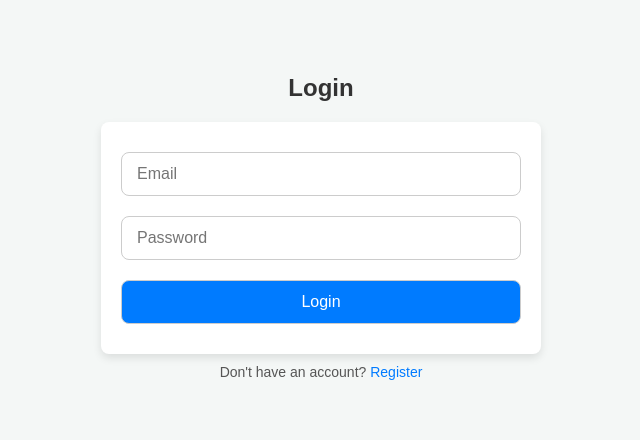
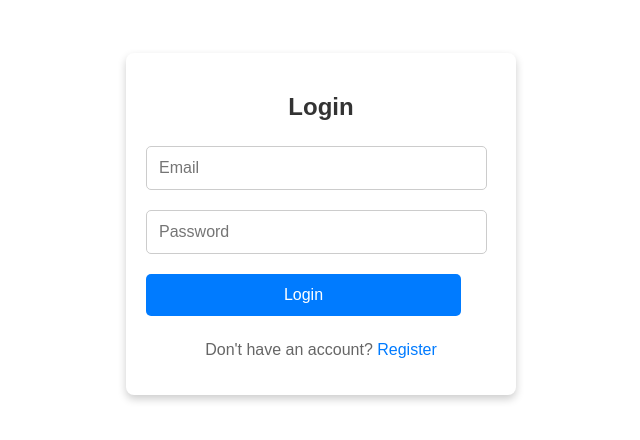
Before and after one commit to AyushDubey-maker/plannix, a React (Create React App) app: page /login in a window 1280 px wide. Shown: the part 176-616 px from the top of the page, without its empty margins (319-959 px from the left). Built offline with nearby package versions, Linux system fonts and the light colour scheme; no server answers.

Commit message:
layout updated

```diff
--- a/src/index.js
+++ b/src/index.js
@@ -1,5 +1,5 @@
 import React, { useEffect, useState } from "react";
-import ReactDOM from "react-dom";
+import ReactDOM from "react-dom/client";
 import { BrowserRouter as Router, Routes, Route, useNavigate, useLocation } from "react-router-dom";
 import { onAuthStateChanged } from "firebase/auth";
 
@@ -10,7 +10,7 @@ import Login from "./pages/Login";
 import Register from "./pages/Register";
 import HomePage from "./pages/HomePage";
 import CreateWorkspacePage from "./pages/CreateWorkspacePage";
-
+import FormWorkspace from "./pages/FormWorkspace";
 import reportWebVitals from './reportWebVitals';
 
 
@@ -38,6 +38,7 @@ const Root = () => {
       <Route path="/login" element={<Login />} />
       <Route path="/register" element={<Register />} /> {/* Always accessible */}
       <Route path="/create-workspace" element={<CreateWorkspacePage />} />
+      <Route path="/form-workspace" element={user ? <FormWorkspace user={user} /> : <Login />} />
 
       </Routes>
   );
--- a/src/pages/CreateWorkspacePage.css
+++ b/src/pages/CreateWorkspacePage.css
@@ -18,19 +18,19 @@ body{
   /* Profile Header */
   .profile-header {
     display: flex;
-    align-items: center;
+    /* align-items: center; */
     justify-content: space-between;
     width: 100%;
     padding: 10px 0;
     box-sizing: border-box;
-    border-bottom: 1px solid #ddd;
+    /* border-bottom: 1px solid #ddd; */
   }
 
   .profile-info {
     display: flex;
     /* align-items: center; */
     flex-direction: column;
-    margin-top: 35%;
+    /* margin-top: 35%; */
   }
 
   .profile-photo {
@@ -42,6 +42,8 @@ body{
 
   .bio {
     text-align: left;
+    width: 100%;
+    border-bottom: 1px solid #ddd;
   }
 
   .username {
--- a/src/pages/CreateWorkspacePage.js
+++ b/src/pages/CreateWorkspacePage.js
@@ -17,15 +17,7 @@ const CreateWorkspacePage = () => {
             className="profile-photo"
           />
           </div>
-          <div className="bio">
-            <h2 className="username">Plannix</h2>
-            <p className="bio-text">E-commerce Website</p>
-            <p className="bio-description">
-              Selective free resources for designers @plannix.
-              <br />
-              Tempe, Arizona
-            </p>
-          </div>
+
         </div>
         <div className="profile-stats-follow">
           <div className="profile-stats">
@@ -45,6 +37,16 @@ const CreateWorkspacePage = () => {
           <button className="follow-button">Follow</button>
         </div>
       </header>
+
+      <div className="bio">
+            <h2 className="username">Plannix</h2>
+            <p className="bio-text">E-commerce Website</p>
+            <p className="bio-description">
+              Selective free resources for designers @plannix.
+              <br />
+              Tempe, Arizona
+            </p>
+          </div>
 
       {/* Stories section */}
       <section className="stories">
--- /dev/null
+++ b/src/pages/FormWorkspace.css
@@ -0,0 +1,82 @@
+.form-workspace {
+    display: flex;
+    flex-direction: column;
+    align-items: center;
+    padding: 20px;
+  }
+
+  .form-workspace >  header {
+    display: flex;
+    justify-content: space-between;
+    width: 100%;
+    align-items: center;
+    border-bottom: 1px solid #ddd;
+    padding-bottom: 10px;
+    margin-bottom: 20px;
+  }
+
+  header h2 {
+    font-size: 1.5em;
+  }
+
+  header button {
+    background-color: #007bff;
+    color: white;
+    padding: 8px 16px;
+    border: none;
+    border-radius: 5px;
+    cursor: pointer;
+  }
+
+  header button:hover {
+    background-color: #0056b3;
+  }
+
+  form {
+    display: flex;
+    flex-direction: column;
+    width: 100%;
+    max-width: 400px;
+    margin: 0;
+  }
+
+  label {
+    margin-bottom: 10px;
+    font-weight: bold;
+  }
+
+  input, textarea {
+    width: 100%;
+    padding: 8px;
+    margin-top: 5px;
+    margin-bottom: 15px;
+    border: 1px solid #ddd;
+    border-radius: 5px;
+  }
+
+  button[type="submit"] {
+    padding: 10px;
+    background-color: #007bff;
+    color: white;
+    border: none;
+    border-radius: 5px;
+    cursor: pointer;
+  }
+
+  button[type="submit"]:hover {
+    background-color: #0056b3;
+  }
+
+
+  .profile-photo-preview {
+    margin-top: 10px;
+    text-align: center;
+  }
+
+  .thumbnail {
+    width: 100px;
+    height: 100px;
+    object-fit: cover;
+    border-radius: 50%;
+    margin-top: 5px;
+  }
--- /dev/null
+++ b/src/pages/FormWorkspace.js
@@ -0,0 +1,116 @@
+import React, { useState } from "react";
+import { useNavigate } from "react-router-dom";
+import { signOut } from "firebase/auth";
+import { auth } from "../firebase";
+import './FormWorkspace.css'
+
+const FormWorkspace = ({ user }) => {
+  const [workspaceName, setWorkspaceName] = useState("");
+  const [bio, setBio] = useState("");
+  const [username, setUsername] = useState("");
+  const [profilePhoto, setProfilePhoto] = useState(null);
+  const [profilePhotoPreview, setProfilePhotoPreview] = useState(null);
+  const [followers, setFollowers] = useState("");
+  const [posts, setPosts] = useState("");
+  const [following, setFollowing] = useState("");
+
+  const navigate = useNavigate();
+
+    // Handle logout
+    const handleLogout = async () => {
+        await signOut(auth);
+        navigate("/login");
+      };
+
+  // Handle profile photo file selection
+  const handleProfilePhotoChange = (e) => {
+    const file = e.target.files[0];
+    setProfilePhoto(file);
+
+    // Generate a thumbnail preview
+    if (file) {
+      const reader = new FileReader();
+      reader.onloadend = () => {
+        setProfilePhotoPreview(reader.result);
+      };
+      reader.readAsDataURL(file);
+    } else {
+      setProfilePhotoPreview(null);
+    }
+  };
+
+  const handleSubmit = (e) => {
+    e.preventDefault();
+
+    // Pass data to the CreateWorkspacePage
+    navigate("/create-workspace", {
+      state: {
+        workspaceName,
+        bio,
+        username,
+        profilePhoto,
+        followers,
+        posts,
+        following,
+      },
+    });
+  };
+  // Get the first letter of the user's email
+  const userInitial = user?.email ? user.email[0].toUpperCase() : "?";
+  return (
+    <div className="form-workspace">
+    <header className="header">
+        <div className="profile-icon">{userInitial}</div>
+        <button className="logout-button" onClick={handleLogout}>Logout</button>
+      </header>
+
+      <form onSubmit={handleSubmit}>
+        <label>
+          Workspace Name:
+          <input type="text" value={workspaceName} onChange={(e) => setWorkspaceName(e.target.value)} required />
+        </label>
+
+        <label>
+          Bio:
+          <textarea value={bio} onChange={(e) => setBio(e.target.value)} required />
+        </label>
+
+        <label>
+          Username:
+          <input type="text" value={username} onChange={(e) => setUsername(e.target.value)} required />
+        </label>
+
+        <label>
+          Profile Photo:
+          <input type="file" accept="image/*" onChange={handleProfilePhotoChange} required />
+        </label>
+
+        {profilePhotoPreview && (
+          <div className="profile-photo-preview">
+            <p>Profile Photo Preview:</p>
+            <img src={profilePhotoPreview} alt="Profile Preview" className="thumbnail" />
+          </div>
+        )}
+
+        <label>
+          Followers Count:
+          <input type="number" value={followers} onChange={(e) => setFollowers(e.target.value)} required />
+        </label>
+
+        <label>
+          Posts Count:
+          <input type="number" value={posts} onChange={(e) => setPosts(e.target.value)} required />
+        </label>
+
+        <label>
+          Following Count:
+          <input type="number" value={following} onChange={(e) => setFollowing(e.target.value)} required />
+        </label>
+
+        <button type="submit">Create Workspace</button>
+      </form>
+    </div>
+  );
+};
+
+export default FormWorkspace;
--- a/src/pages/HomePage.js
+++ b/src/pages/HomePage.js
@@ -47,7 +47,7 @@ const HomePage = ({ user }) => {
 
       {/* Footer with button */}
       <footer className="footer">
-        <button className="create-workspace-button" onClick={() => navigate("/create-workspace")}>Create New Workspace</button>
+        <button className="create-workspace-button" onClick={() => navigate("/form-workspace")}>Create New Workspace</button>
       </footer>
     </div>
   );
--- a/src/pages/Login.js
+++ b/src/pages/Login.js
@@ -1,7 +1,7 @@
 import React, { useState } from "react";
 import { getAuth, signInWithEmailAndPassword } from "firebase/auth";
 import { useNavigate } from "react-router-dom";
-
+import './main.css'
 const Login = () => {
   const [email, setEmail] = useState("");
   const [password, setPassword] = useState("");
@@ -21,6 +21,7 @@ const Login = () => {
   };
 
   return (
+    <div className="form-container-wrapper">
     <div className="form-container">
       <h2>Login</h2>
       <form onSubmit={handleLogin}>
@@ -43,6 +44,7 @@ const Login = () => {
         Don't have an account? <a href="/register">Register</a>
       </p>
     </div>
+    </div>
   );
 };
 
--- a/src/pages/Register.js
+++ b/src/pages/Register.js
@@ -29,6 +29,7 @@ const Register = () => {
     };
 
     return (
+      <div className="form-container-wrapper">
         <div className="form-container">
           <h2>Register</h2>
           <form onSubmit={handleRegister}>
@@ -57,6 +58,7 @@ const Register = () => {
             Already have an account? <a href="/login">Login</a>
           </p>
         </div>
+        </div>
       );
     };
 
--- a/src/pages/main.css
+++ b/src/pages/main.css
@@ -1,4 +1,4 @@
-body {
+/* body {
     font-family: Arial, sans-serif;
     background-color: #f4f7f6;
     margin: 0;
@@ -63,3 +63,75 @@ body {
     margin-top: 10px;
     color: #555;
   }
+   */
+   /* body {
+    font-family: Arial, sans-serif;
+    background-color: #f4f7f6;
+    margin: 0;
+    padding: 0;
+    display: flex;
+    justify-content: center;
+    align-items: center;
+    height: 100vh;
+  } */
+   .form-container-wrapper {
+    display: flex;
+    align-items: center;
+    justify-content: center;
+    height: 100vh; /* Full height for centering within parent */
+  }
+
+  .form-container {
+    width: 350px;
+    padding: 20px;
+    border-radius: 8px;
+    box-shadow: 0 4px 8px rgba(0, 0, 0, 0.2);
+    text-align: center;
+    background-color: #fff;
+  }
+
+  h2 {
+    margin-bottom: 20px;
+    color: #333;
+  }
+
+  form {
+    display: flex;
+    flex-direction: column;
+  }
+
+  input[type="email"],
+  input[type="password"],
+  input[type="submit"] {
+    padding: 12px;
+    margin-bottom: 15px;
+    border: 1px solid #ccc;
+    border-radius: 5px;
+    font-size: 16px;
+    width: 90%;
+  }
+
+  input[type="submit"] {
+    background-color: #007bff;
+    color: #fff;
+    cursor: pointer;
+    border: none;
+  }
+
+  input[type="submit"]:hover {
+    background-color: #0056b3;
+  }
+
+  p {
+    margin-top: 10px;
+    color: #666;
+  }
+
+  a {
+    color: #007bff;
+    text-decoration: none;
+  }
+
+  a:hover {
+    text-decoration: underline;
+  }
```
